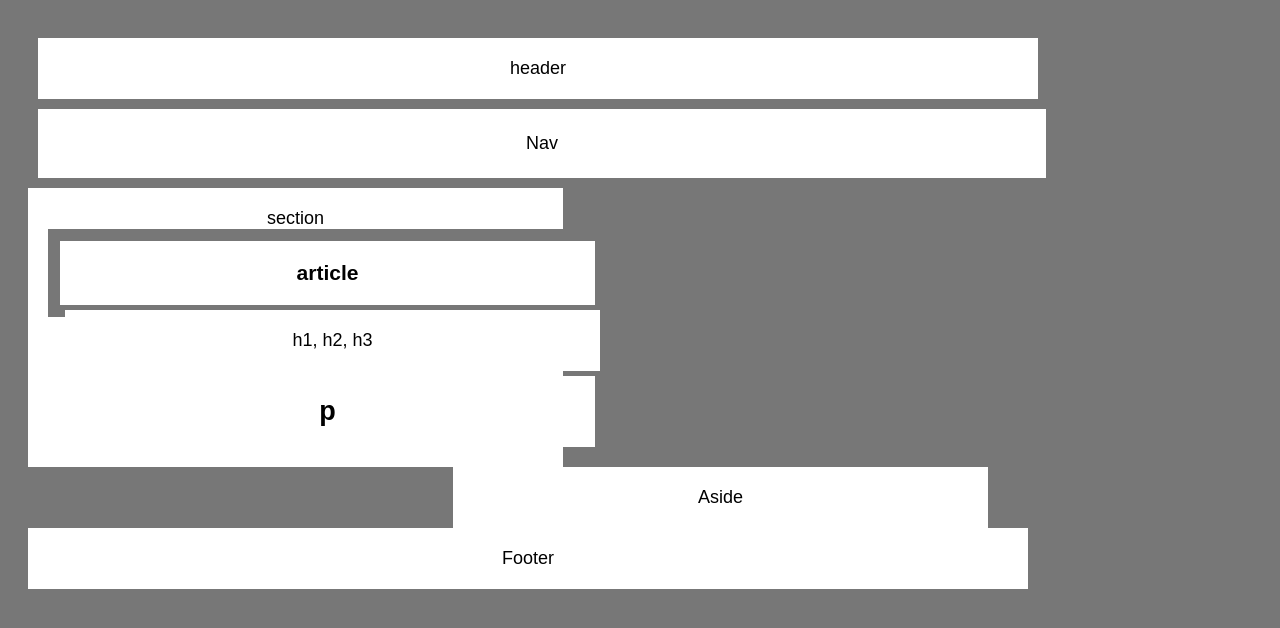
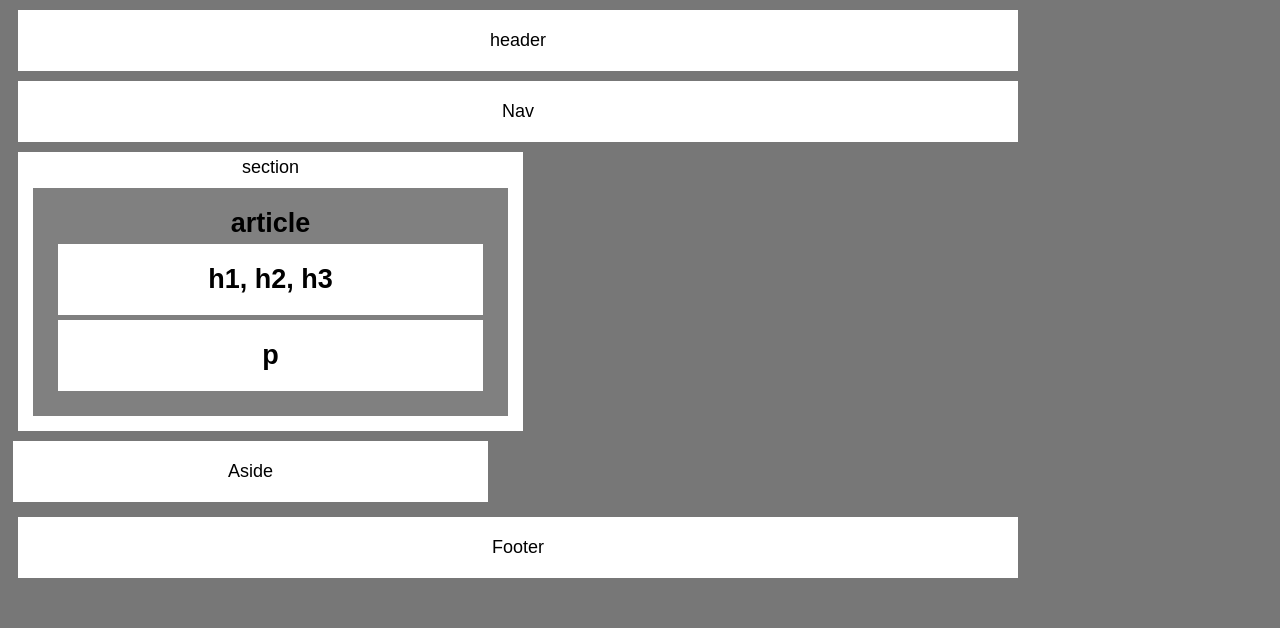
Before and after one commit to cmainegra/HW-Wireframe, a plain HTML site: page index.html in a window 1280 px wide. Drawn offline with Linux system fonts and the light colour scheme.

Commit message:
almost there

```diff
--- a/index.html
+++ b/index.html
@@ -1,8 +1,10 @@
 <!DOCTYPE html>
 <html>
+    <head>
     <link rel="stylesheet" type="text/css" href="style.css">
     <title> HW-Wireframe
         </title>
+        </head>
         <body>
         <div>
             <header>
@@ -11,19 +13,20 @@
             <nav>
                 Nav
             </nav>
-               <Section>
+        <div class="clearfix">
+                <section>
                 section
-                    <article>
-                        <h1>article</h1>
-                            <p1>h1, h2, h3</p1>
-                                <h2>p</h2>
-                    </article>
-                </Section>
-        </div>
+                       <h1>article
+                            <p>h1, h2, h3</p>
+                                <p>p</p>
+                                </h1>
+                </section>
         <div id="aside">
             Aside
         </div>
-            <footer class=clearfix>
+            </div>
+                </div>
+            <footer class="clearfix">
                 Footer
             </footer>
         </body>
--- a/style.css
+++ b/style.css
@@ -1,77 +1,60 @@
 body {
 font-family: "Arial", "Helvetica Neue", Helvetica, sans-serif;
 background-color: #777;
-    width: 960px;
+max-width: 960px;
 font-size: 18px;
-    padding: 20px;
 text-align: center;
 }
 header {
+width: 960px;
 background-color: white;
-    padding: 25px;
+padding: 20px;
 margin: 10px;
-    width: 960px;
 padding: 20px;
 }
-div {
-    padding: 0px;
-    margin: 0px;
-    width: 960px;
-}
-article {
-    color: black;
-    background-color: #777;
-    width:495px;
-    padding: 12px;
-    margin: 0px;
+Nav {
+width:960px;
+padding: 20px;
+margin: 5px 10px;
+text-align: center;
+background-color: white;
 }
 footer {
 width: 960px;
 background-color: white;
 padding: 20px;
-    margin: 0px;
+margin: 10px;
 clear: both;
-    display: table;
 }
 #aside {
-     width: 495px;
-     float: right;
+width: 435px;
 background-color: white;
 padding: 20px;
+margin: 5px;
 text-align: center;
- }
- Nav {
-     width:960px;
-     padding: 24px;
-     text-align: center;
-     background-color: white;
-     margin: 10px;
+float: left;
 }
 h1 {
-     background-color: white;
+background-color: gray;
 font-weight: bold;
-     margin: 0px;
+margin: 10px;
 padding: 20px;
-     width: 495px;
 }
 section {
+width: 495px;
 background-color: white;
+margin: 5px 10px;
+padding: 5px;
 float: left;
-     width: 495px;
-     margin: 0px;
-     padding: 20px;
 }
- p1 {
+p {
 background-color: white;
 margin: 5px;
 padding: 20px;
-     width: 495px;
-     float: left;
+float: inherit;
 }
- h2 {
-     background-color: white;
-     margin: 0px;
-     padding: 20px;
-     width: 495px;
-     float: left;
+.clearfix::after {
+content: "";
+display: table;
+clear: both;
 }
```
Lines whose indentation alone changed are shown as unchanged.
